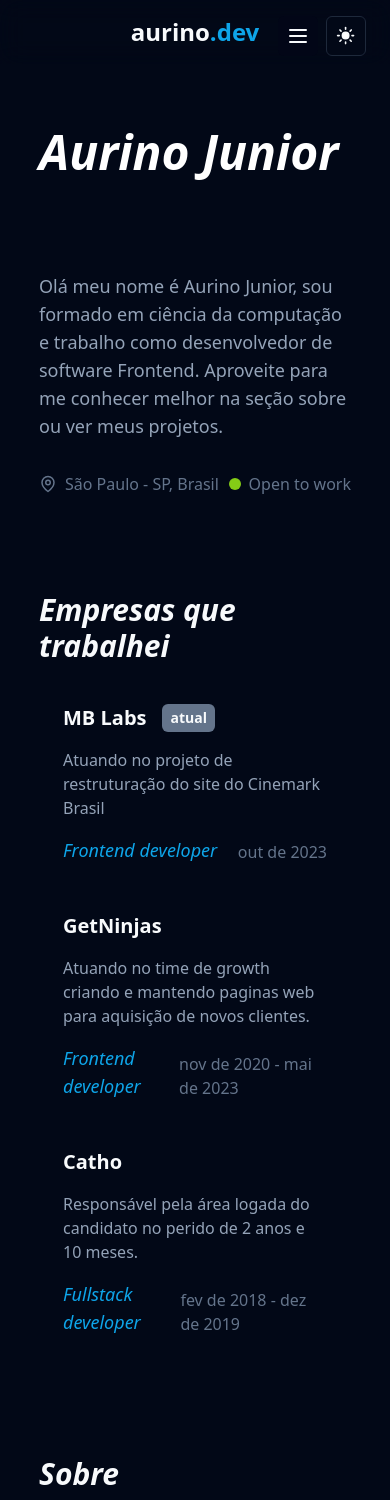
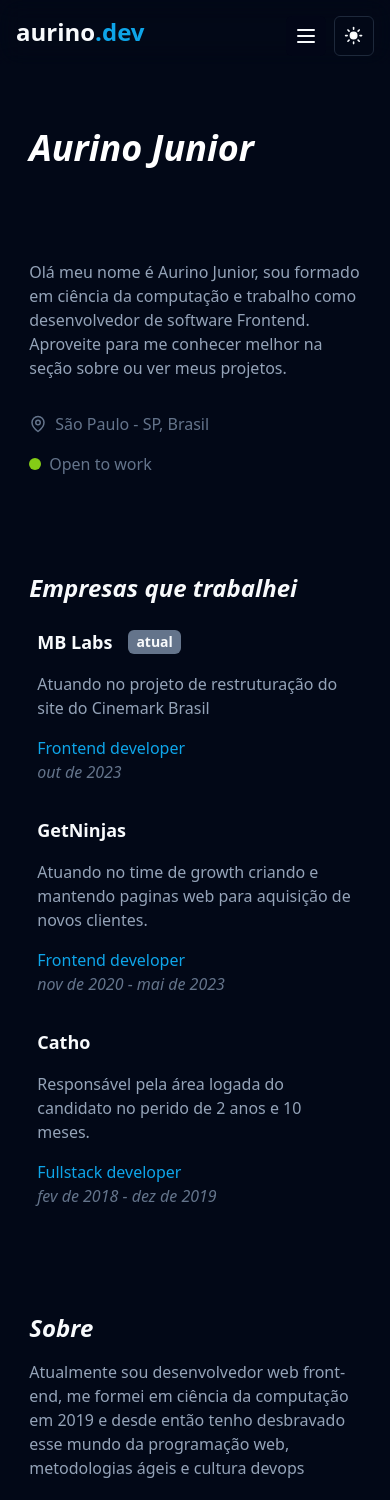
Before and after one commit to AurinoJunior/aurino.dev, a React (Vite) app: page / in a window 390 px wide. Shown: the top 1500 px of the page. Built offline with nearby package versions, Linux system fonts and the light colour scheme.

Commit message:
feat: responsive layout

```diff
--- a/src/components/About/index.tsx
+++ b/src/components/About/index.tsx
@@ -11,7 +11,9 @@ type IconsKeys = keyof typeof ICONS
 export function About() {
   return (
     <section id="about" className="pt-24">
-      <h2 className="text-3xl font-bold italic">{aboutData.title}</h2>
+      <h2 className="text-2xl font-bold italic md:text-3xl">
+        {aboutData.title}
+      </h2>
       {aboutData.paragraphs.map((text, i) => (
         <p className="mt-4 text-slate-400" key={i}>
           {text}
@@ -21,7 +23,7 @@ export function About() {
       <p className="mt-4 text-slate-400">{aboutData.others}</p>
       {aboutData.others_items.map((item) => (
         <a
-          className="ml-4 mt-4 flex w-fit cursor-pointer items-center gap-2 underline decoration-1 hover:text-pink-500"
+          className="ml-2 mt-4 flex w-fit cursor-pointer items-center gap-2 underline decoration-1 hover:text-pink-500"
           target="_blank"
           key={item.id}
           href={item.link}
@@ -34,7 +36,7 @@ export function About() {
 
       <div className="mt-8 italic text-slate-500">
         <p>{aboutData.quote}</p>
-        <p>{aboutData.quote_author}</p>
+        <p className="ml-2 mt-2">{aboutData.quote_author}</p>
       </div>
     </section>
   )
--- a/src/components/Contact/ContactCards/index.tsx
+++ b/src/components/Contact/ContactCards/index.tsx
@@ -21,7 +21,7 @@ export function ContactItem({ name, user, link }: IContactItemProps) {
     <a
       href={link}
       target="_blank"
-      className="group/item relative flex cursor-pointer items-center gap-4 rounded-lg p-4 hover:bg-slate-900"
+      className="group/item relative flex cursor-pointer items-center gap-4 rounded-lg p-2 hover:bg-slate-900 md:p-4"
       rel="noreferrer"
     >
       <div className="flex h-12 w-12 items-center justify-center rounded-md bg-white">
@@ -31,7 +31,7 @@ export function ContactItem({ name, user, link }: IContactItemProps) {
         <p className="pr-4 text-lg font-bold text-white">{name}</p>
         <p className="pr-4 text-slate-400">{user}</p>
       </div>
-      <ArrowUpRight className="invisible absolute right-4 top-4 text-sky-500 group-hover/item:visible" />
+      <ArrowUpRight className="absolute right-4 top-4 text-sky-500 group-hover/item:visible lg:invisible" />
     </a>
   )
 }
--- a/src/components/Contact/index.tsx
+++ b/src/components/Contact/index.tsx
@@ -5,9 +5,11 @@ import contactData from '@/data/contact.json'
 export function Contact() {
   return (
     <section id="contact" className="pt-24">
-      <h2 className="text-3xl font-bold italic">{contactData.title}</h2>
+      <h2 className="text-2xl font-bold italic md:text-3xl">
+        {contactData.title}
+      </h2>
 
-      <div className="mt-10 grid grid-cols-2 gap-2">
+      <div className="mt-4 grid grid-cols-1 gap-2 md:mt-8 md:grid-cols-1">
         {contactData.contacts.map((contact) => (
           <ContactItem
             key={contact.name}
--- a/src/components/Header/index.tsx
+++ b/src/components/Header/index.tsx
@@ -14,12 +14,12 @@ export function Header() {
     <header className="fixed top-0 z-10 w-full p-4 backdrop-blur-md">
       <a
         href={menuData.logo_link}
-        className="block w-full text-center text-2xl font-black"
+        className="block w-full text-2xl font-black lg:text-center"
       >
         aurino<span className="text-sky-500">.dev</span>
       </a>
 
-      <div className="absolute right-6 top-4 z-10 flex items-center gap-2">
+      <div className="absolute right-4 top-4 z-10 flex items-center gap-2 lg:right-6">
         <DropdownMenu>
           <DropdownMenuTrigger className="flex h-10 w-10 items-center justify-center rounded-md bg-slate-950">
             <Menu size={24} />
--- a/src/components/Hero/index.tsx
+++ b/src/components/Hero/index.tsx
@@ -10,7 +10,7 @@ export function Hero() {
 
   return (
     <section id="hero" className="pt-32">
-      <h1 className="text-5xl font-black italic text-sky-500 dark:text-white">
+      <h1 className="text-4xl font-black italic text-sky-500 dark:text-white md:text-5xl">
         {heroData.title}
       </h1>
       <h2
@@ -19,23 +19,26 @@ export function Hero() {
             animate-typing overflow-hidden whitespace-nowrap
             bg-gradient-to-r from-sky-500 from-10% via-violet-500 via-30% to-transparent to-90%
             bg-clip-text
-            text-2xl
+            text-xl
             font-bold text-transparent
             dark:via-white
+            md:text-2xl
           "
       >
         {randomPhrase}
       </h2>
 
-      <p className="mt-8 text-lg text-slate-400">{heroData.description}</p>
+      <p className="text-md mt-8 text-slate-400 md:text-lg">
+        {heroData.description}
+      </p>
 
-      <div className="flex justify-between">
-        <div className="mt-8 flex items-center gap-2 text-slate-500">
+      <div className="mt-8 flex flex-col justify-between md:flex-row">
+        <div className="flex items-center gap-2 text-slate-500">
           <MapPin size={18} />
           <p>{heroData.locale}</p>
         </div>
 
-        <div className="mt-8 flex items-center gap-2 text-slate-500">
+        <div className="mt-4 flex items-center gap-2 text-slate-500 md:mt-0">
           <span className="relative flex h-3 w-3">
             <span className="absolute h-full w-full animate-ping rounded-full bg-lime-500"></span>
             <span className="h-3 w-3 rounded-full bg-lime-500"></span>
--- a/src/components/Work/WorkCard/index.tsx
+++ b/src/components/Work/WorkCard/index.tsx
@@ -19,14 +19,14 @@ export function WorkCard({
     <a
       href={link}
       target="_blank"
-      className="block cursor-pointer rounded-lg p-6 hover:bg-slate-900"
+      className="mt-4 block cursor-pointer rounded-lg p-2 hover:bg-slate-900 md:p-6"
       rel="noreferrer"
     >
       <div className="flex items-center gap-4">
-        <h3 className="text-xl font-bold">{title}</h3>
+        <h3 className="text-lg font-bold md:text-xl">{title}</h3>
 
         {tag && (
-          <div className="rounded-md bg-slate-500 px-2 py-1 text-sm font-bold">
+          <div className="rounded-md bg-slate-500 px-2 py-0.5 text-sm font-bold md:py-1">
             {tag}
           </div>
         )}
@@ -34,9 +34,9 @@ export function WorkCard({
 
       <p className="mt-4 text-slate-400">{description}</p>
 
-      <div className="flex items-end justify-between">
-        <p className="mt-4 text-lg italic text-sky-500">{role}</p>
-        <p className="text-md mt-4 text-slate-500">{workTime}</p>
+      <div className="mt-4 flex flex-col items-start justify-between md:flex-row md:items-end">
+        <p className="text-md text-sky-500 md:text-lg">{role}</p>
+        <p className="text-md italic text-slate-500">{workTime}</p>
       </div>
     </a>
   )
--- a/src/components/Work/index.tsx
+++ b/src/components/Work/index.tsx
@@ -4,7 +4,9 @@ import workData from '@/data/work.json'
 export function Work() {
   return (
     <section id="work" className="pt-24">
-      <h2 className="mb-4 text-3xl font-bold italic">{workData.title}</h2>
+      <h2 className="mb-4 text-2xl font-bold italic md:text-3xl">
+        {workData.title}
+      </h2>
 
       {workData.companies.map((companie) => (
         <WorkCard
--- a/src/components/ui/Container/index.tsx
+++ b/src/components/ui/Container/index.tsx
@@ -6,7 +6,7 @@ interface IContainerProps {
 
 export function Container({ children }: IContainerProps) {
   return (
-    <div className="mx-auto max-w-[80%] antialiased xl:max-w-[40%] 2xl:max-w-[30%]">
+    <div className="mx-auto max-w-[85%] antialiased lg:max-w-[40%] 2xl:max-w-[30%]">
       {children}
     </div>
   )
```
